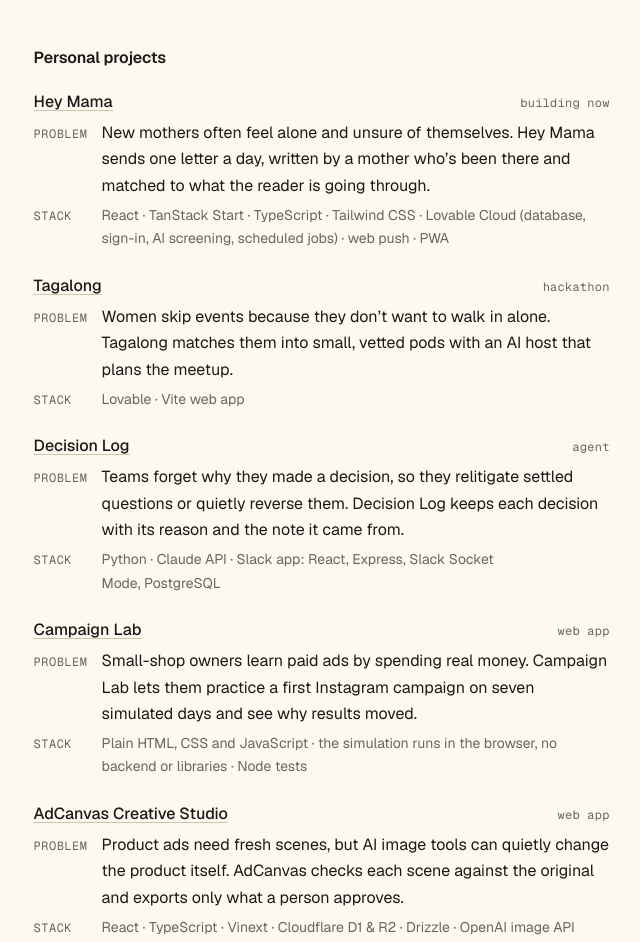
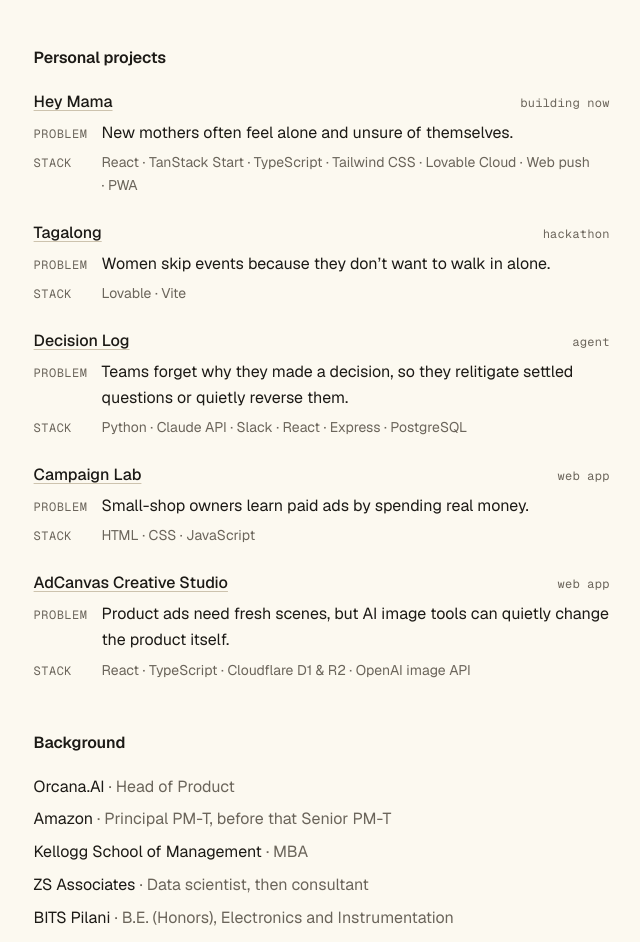
Before and after one commit to basantinashine-dotcom/basantinashine-dotcom.github.io, a plain HTML site: page index.html in a window 1280 px wide. Shown: the part 1473-2415 px from the top of the page, without its empty margins (152-792 px from the left). Drawn offline with nearby package versions, Linux system fonts and the light colour scheme.

Commit message:
Keep Home project entries to the problem and the stack
Problem lines now state only the customer problem, and Stack lines list
only the technologies.

Co-Authored-By: Claude Opus 5.5 <noreply@anthropic.com>
Claude-Session: https://claude.ai/code/session_01JzbtkytaMBowCsF1ek95wq

```diff
--- a/index.html
+++ b/index.html
@@ -72,28 +72,28 @@
     <ul class="projlist">
       <li>
         <div class="proj-head"><a href="projects/#hey-mama">Hey Mama</a><span class="mono">building now</span></div>
-        <p><span class="tag">Problem</span>New mothers often feel alone and unsure of themselves. Hey Mama sends one letter a day, written by a mother who’s been there and matched to what the reader is going through.</p>
-        <p class="stack"><span class="tag">Stack</span>React · TanStack Start · TypeScript · Tailwind CSS · Lovable Cloud (database, sign-in, AI screening, scheduled jobs) · web push · PWA</p>
+        <p><span class="tag">Problem</span>New mothers often feel alone and unsure of themselves.</p>
+        <p class="stack"><span class="tag">Stack</span>React · TanStack Start · TypeScript · Tailwind CSS · Lovable Cloud · Web push · PWA</p>
       </li>
       <li>
         <div class="proj-head"><a href="projects/#tagalong">Tagalong</a><span class="mono">hackathon</span></div>
-        <p><span class="tag">Problem</span>Women skip events because they don’t want to walk in alone. Tagalong matches them into small, vetted pods with an AI host that plans the meetup.</p>
-        <p class="stack"><span class="tag">Stack</span>Lovable · Vite web app</p>
+        <p><span class="tag">Problem</span>Women skip events because they don’t want to walk in alone.</p>
+        <p class="stack"><span class="tag">Stack</span>Lovable · Vite</p>
       </li>
       <li>
         <div class="proj-head"><a href="projects/#decision-log">Decision Log</a><span class="mono">agent</span></div>
-        <p><span class="tag">Problem</span>Teams forget why they made a decision, so they relitigate settled questions or quietly reverse them. Decision Log keeps each decision with its reason and the note it came from.</p>
-        <p class="stack"><span class="tag">Stack</span>Python · Claude API · Slack app: React, Express, Slack Socket Mode, PostgreSQL</p>
+        <p><span class="tag">Problem</span>Teams forget why they made a decision, so they relitigate settled questions or quietly reverse them.</p>
+        <p class="stack"><span class="tag">Stack</span>Python · Claude API · Slack · React · Express · PostgreSQL</p>
       </li>
       <li>
         <div class="proj-head"><a href="projects/#campaign-lab">Campaign Lab</a><span class="mono">web app</span></div>
-        <p><span class="tag">Problem</span>Small-shop owners learn paid ads by spending real money. Campaign Lab lets them practice a first Instagram campaign on seven simulated days and see why results moved.</p>
-        <p class="stack"><span class="tag">Stack</span>Plain HTML, CSS and JavaScript · the simulation runs in the browser, no backend or libraries · Node tests</p>
+        <p><span class="tag">Problem</span>Small-shop owners learn paid ads by spending real money.</p>
+        <p class="stack"><span class="tag">Stack</span>HTML · CSS · JavaScript</p>
       </li>
       <li>
         <div class="proj-head"><a href="projects/#adcanvas">AdCanvas Creative Studio</a><span class="mono">web app</span></div>
-        <p><span class="tag">Problem</span>Product ads need fresh scenes, but AI image tools can quietly change the product itself. AdCanvas checks each scene against the original and exports only what a person approves.</p>
-        <p class="stack"><span class="tag">Stack</span>React · TypeScript · Vinext · Cloudflare D1 &amp; R2 · Drizzle · OpenAI image API</p>
+        <p><span class="tag">Problem</span>Product ads need fresh scenes, but AI image tools can quietly change the product itself.</p>
+        <p class="stack"><span class="tag">Stack</span>React · TypeScript · Cloudflare D1 &amp; R2 · OpenAI image API</p>
       </li>
     </ul>
   </section>
```
